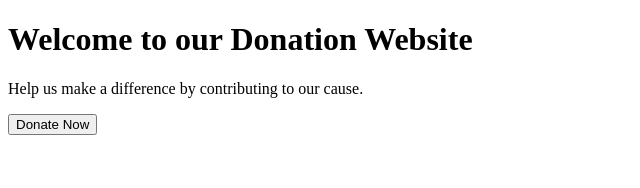
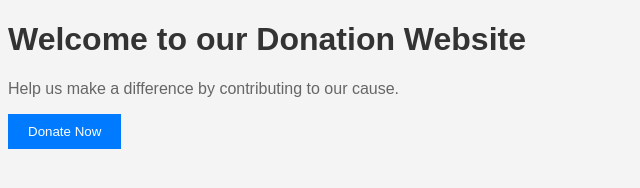
Before and after one commit to Sudharaman77/Donate, a plain HTML site: page index.html in a window 1280 px wide. Shown: the whole page, without its empty margins (0-640 px from the left). Drawn offline with Linux system fonts and the light colour scheme.

Commit message:
Update index.html

```diff
--- a/index.html
+++ b/index.html
@@ -1,11 +1,30 @@
 <!DOCTYPE html>
 <html>
 <head>
-    <title>Donation Website</title>
+   <title>Donation Website</title>
+   <style>
+       body {
+           background-color: #f4f4f4;
+           font-family: Arial, sans-serif;
+       }
+       h1 {
+           color: #333;
+       }
+       p {
+           color: #666;
+       }
+       button {
+           background-color: #007bff;
+           color: white;
+           border: none;
+           padding: 10px 20px;
+           cursor: pointer;
+       }
+   </style>
 </head>
 <body>
-    <h1>Welcome to our Donation Website</h1>
-    <p>Help us make a difference by contributing to our cause.</p>
-    <button>Donate Now</button>
+   <h1>Welcome to our Donation Website</h1>
+   <p>Help us make a difference by contributing to our cause.</p>
+   <button>Donate Now</button>
 </body>
 </html>
```
